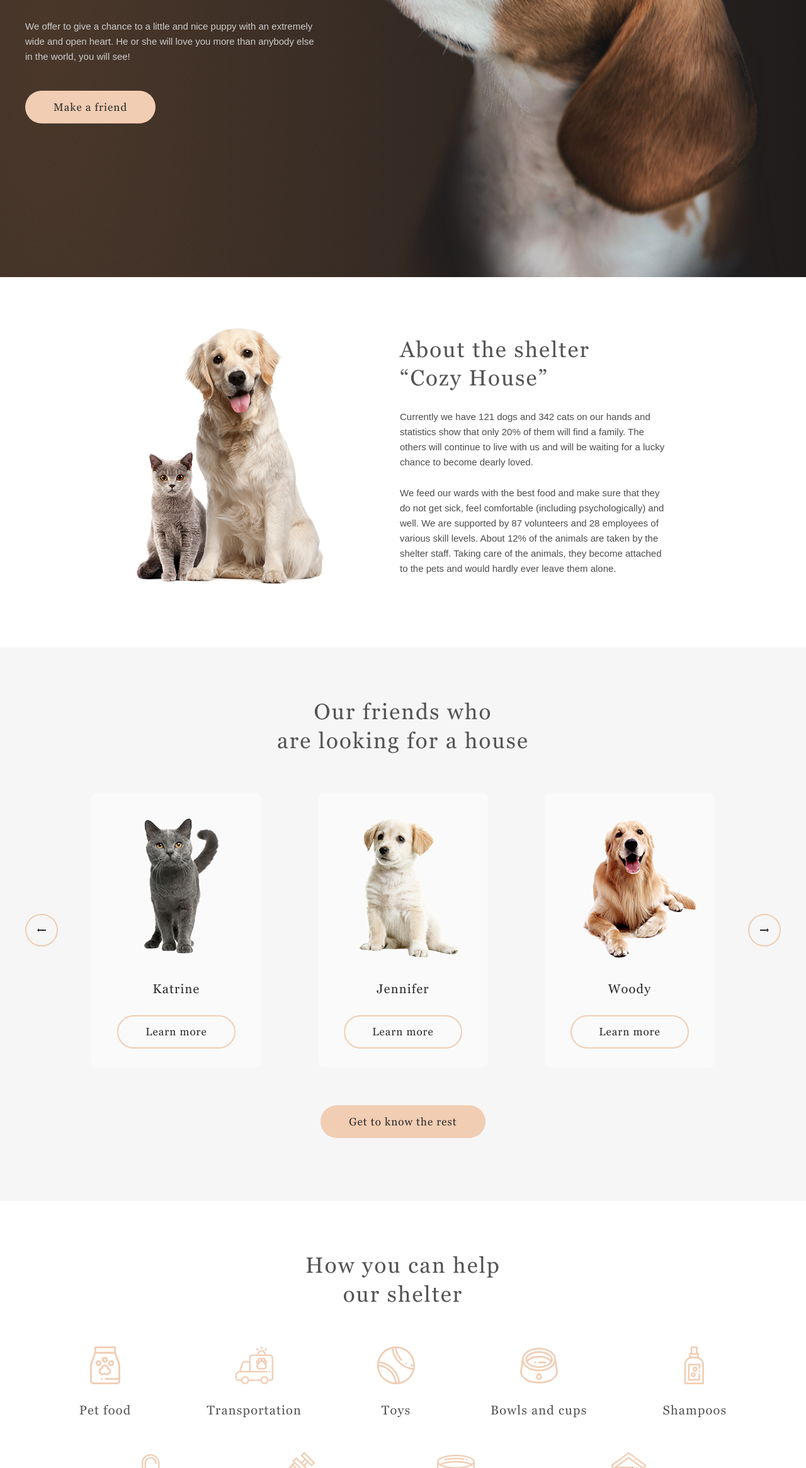
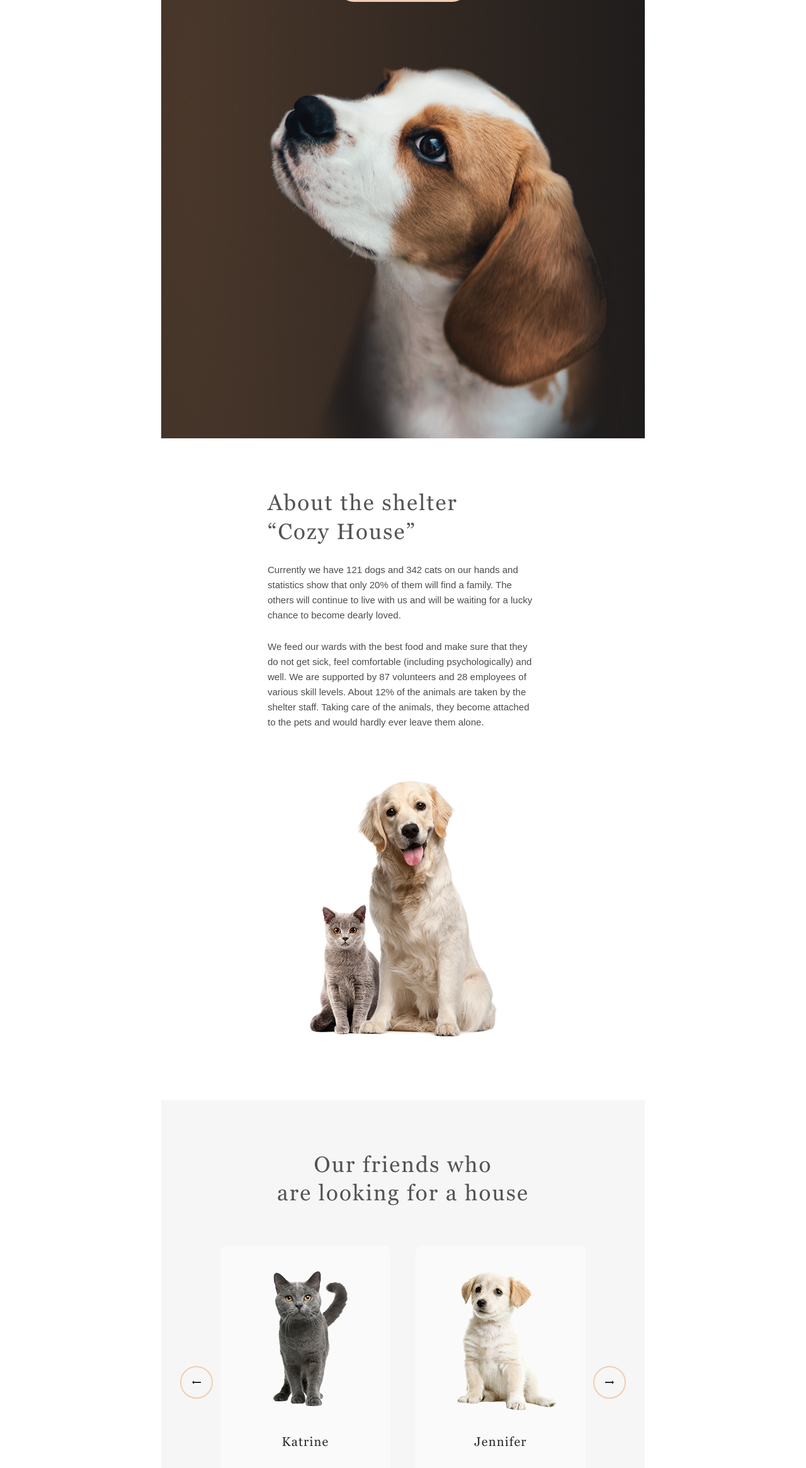
Before and after one commit to enthusiast17/shelter, a plain HTML site: page pages/main/index.html in a window 1280 px wide. Shown: the part 469-2800 px from the top of the page at 63% size. Drawn offline with Linux system fonts and the light colour scheme.

Commit message:
feat: (adaptive) add <= 1280 responsive

```diff
--- a/pages/main/index.html
+++ b/pages/main/index.html
@@ -2,7 +2,9 @@
 <html>
     <head>
         <!-- <link rel="stylesheet" href="https://fonts.googleapis.com/css?family=Roboto", type="text/css"> -->
+        <link rel="stylesheet" href="../../assets/normalize.css">
         <link rel="stylesheet" href="index.css">
+        <meta name="viewport" content="width=device-width, initial-scale=1.0">
     </head>
     <body>
         <header class="header">
@@ -41,7 +43,7 @@
                     <img class="about__img" src="../../assets/images/main/about/about-pets.png" alt="cat and dog">
 
                     <div class="about__subcontent">
-                        <h3 class="about__title">About the shelter “Cozy House”</h3>
+                        <h3 class="about__title">About the shelter</br>“Cozy House”</h3>
                         <p class="about__text">Currently we have 121 dogs and 342 cats on our hands and statistics show that only 20% of them will find a family. The others will continue to live with us and will be waiting for a lucky chance to become dearly loved.</p>
                         <p class="about__text">We feed our wards with the best food and make sure that they do not get sick, feel comfortable (including psychologically) and well. We are supported by 87 volunteers and 28 employees of various skill levels. About 12% of the animals are taken by the shelter staff. Taking care of the animals, they become attached to the pets and would hardly ever leave them alone.</p>
                     </div>
--- a/pages/main/index.scss
+++ b/pages/main/index.scss
@@ -75,7 +75,6 @@ html, body {
 
     &__content {
         margin: 60px 40px;
-        width: 1200px;
         display: flex;
         flex-direction: row;
         justify-content: space-between;
@@ -151,8 +150,7 @@ main {
     background: $noise-transparent;
 
     &__content {
-        margin: 0px auto;
-        width: 1200px;
+        margin: 0px 40px;
         display: flex;
         flex-direction: row;
         justify-content: space-between;
@@ -197,8 +195,7 @@ main {
     overflow: hidden;
 
     &__content {
-        margin: 80px auto 100px auto;
-        width: 1200px;
+        margin: 80px 40px 100px 40px;
         display: flex;
         flex-direction: row;
         column-gap: 120px;
@@ -239,8 +236,7 @@ main {
     overflow: hidden;
 
     &__content {
-        margin: 80px auto 100px auto;
-        width: 1200px;
+        margin: 80px 40px 100px 40px;
         display: flex;
         flex-direction: column;
         row-gap: 60px;
@@ -332,8 +328,7 @@ main {
     overflow: hidden;
 
     &__content {
-        margin: 80px auto 100px auto;
-        width: 1200px;
+        margin: 80px 40px 100px 40px;
         display: flex;
         flex-direction: column;
         align-items: center;
@@ -384,8 +379,7 @@ main {
     overflow: hidden;
 
     &__content {
-        margin: 80px auto 100px auto;
-        width: 1200px;
+        margin: 80px 40px 100px 40px;
         display: flex;
         flex-direction: row;
         column-gap: 30px;
@@ -474,8 +468,7 @@ main {
     overflow: hidden;
 
     &__content {
-        margin: 40px auto 0px auto;
-        width: 1200px;
+        margin: 40px 40px 0px 40px;
         display: flex;
         flex-direction: row;
         justify-content: space-between;
@@ -525,3 +518,106 @@ main {
         text-decoration: none;
     }
 }
+
+@media (max-width: 1280px) {
+    .header {
+        width: 768px;
+        &__content {
+            margin: 30px;
+        }
+    }
+
+    main {
+        width: 768px;
+        .not-only {
+            &__content {
+                margin: 30px auto 0px auto;
+                flex-direction: column;
+                align-items: center;
+                row-gap: 100px;
+            }
+
+            &__subcontent {
+                margin: 0px;
+            }
+
+            &__button {
+                margin: 0px auto;
+            }
+
+            &__img {
+                margin: 0px 30px 0px 169px;
+                height: 593px;
+                width: 569px;
+            }
+        }
+
+        .about {
+            &__content {
+                flex-direction: column-reverse;
+                row-gap: 80px;
+            }
+        }
+
+        .pets {
+            &__content {
+                margin: 80px 30px 100px 30px;
+            }
+
+            &__slider {
+                column-gap: 12px;
+            }
+
+            &__cards {
+                column-gap: 40px;
+            }
+
+            &__card-item {
+                &:last-child {
+                    display: none;
+                }
+            }
+        }
+
+        .help {
+            &__content {
+                margin: 80px 69px 100px 69px;
+            }
+
+            &__list {
+                margin: 0px;
+                display: grid;
+                grid-template-columns: 170px 170px 170px;
+                column-gap: 60px;
+                row-gap: 55px;
+            }
+        }
+
+        .donation {
+            &__content {
+                flex-direction: column-reverse;
+                row-gap: 60px;
+            }
+
+            &__img {
+                margin: 0px;
+            }
+        }
+    }
+
+    .footer {
+        width: 768px;
+
+        &__content {
+            margin: 30px 30px 0px 30px;
+            flex-wrap: wrap;
+            justify-content: center;
+            column-gap: 60px;
+            row-gap: 65px;
+        }
+
+        &__info-content {
+            margin: 0px;
+        }
+    }
+}
--- a/pages/pets/index.html
+++ b/pages/pets/index.html
@@ -1,7 +1,9 @@
 <!DOCTYPE html>
 <html>
     <head>
+        <link rel="stylesheet" href="../../assets/normalize.css">
         <link rel="stylesheet" href="index.css">
+        <meta name="viewport" content="width=device-width, initial-scale=1.0">
     </head>
     <body>
         <header class="header">
```
Also changed, not shown: assets/normalize.css (added), pages/main/index.css, 1 other file.
